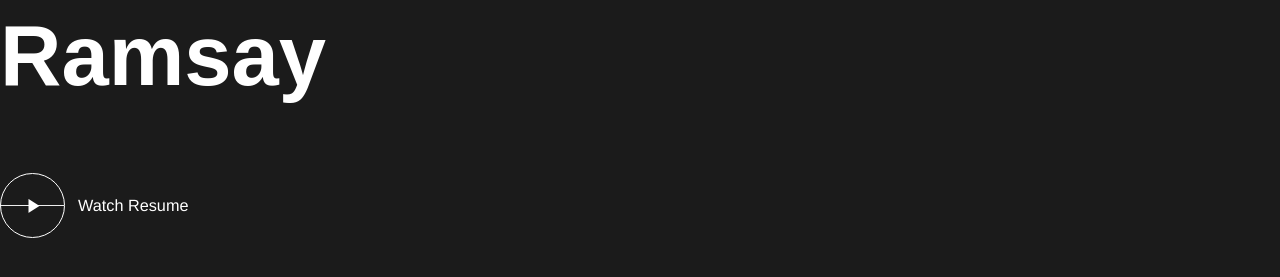
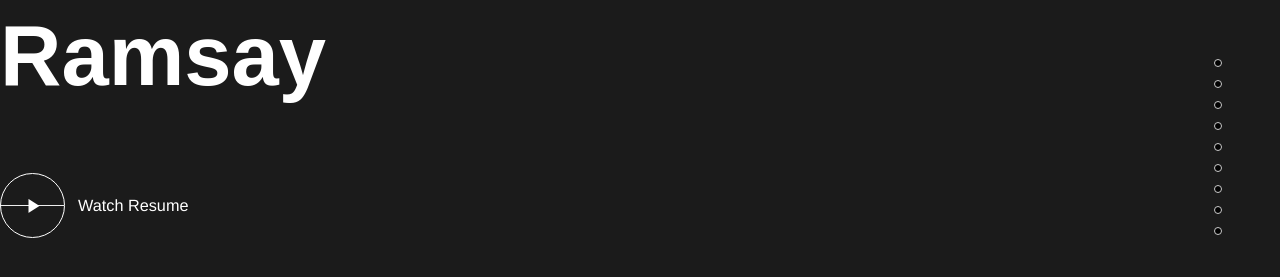
Before and after one commit to albayrakbektas/ramsey, a Vue app: page / in a window 1280 px wide. Shown: the part 263-540 px from the top of the page. Built offline with nearby package versions, Linux system fonts and the light colour scheme.

Commit message:
transition
Section transition wheel event

```diff
--- a/src/App.vue
+++ b/src/App.vue
@@ -37,7 +37,7 @@ body {
   background-color: #1b1b1b;
   height: 100vh;
   width: 100vw;
-  //overflow: hidden;
+  overflow: hidden;
 }
 body::-webkit-scrollbar {
   display: none;
@@ -105,17 +105,4 @@ a {
   color: #757575;
   opacity: 0.1;
 }
-//.bg-img {
-//  position: absolute;
-//  z-index: 0;
-//  top: 0;
-//  bottom: 0;
-//  left: 0;
-//  right: 0;
-//  height: 100%;
-//  width: 100%;
-//  background-repeat: no-repeat;
-//  background-size: cover;
-//  background-image: url("http://paul-themes.com/wordpress/ramsay/wp-content/uploads/2020/01/attachment-18.jpg");
-//}
 </style>
--- a/src/router/index.js
+++ b/src/router/index.js
@@ -1,23 +1,14 @@
 import Vue from "vue";
 import VueRouter from "vue-router";
-import HomeView from "../views/HomeView.vue";
+import App from "@/App";
 
 Vue.use(VueRouter);
 
 const routes = [
   {
     path: "/",
-    name: "home",
-    component: HomeView,
-  },
-  {
-    path: "/about",
-    name: "about",
-    // route level code-splitting
-    // this generates a separate chunk (about.[hash].js) for this route
-    // which is lazy-loaded when the route is visited.
-    component: () =>
-      import(/* webpackChunkName: "about" */ "../views/AboutView.vue"),
+    name: "app",
+    component: App,
   },
 ];
 
--- a/src/views/MainPage.vue
+++ b/src/views/MainPage.vue
@@ -11,44 +11,44 @@
       <ArticlesSection id="eight" class="section" />
       <ContactSection id="nine" class="section" />
     </div>
-    <!--    <div class="dots">-->
-    <!--      <span-->
-    <!--        class="w3-badge demo w3-border w3-hover-white"-->
-    <!--        @click="currentDiv(1)"-->
-    <!--      ></span>-->
-    <!--      <span-->
-    <!--        class="w3-badge demo w3-border w3-hover-white"-->
-    <!--        @click="currentDiv(2)"-->
-    <!--      ></span>-->
-    <!--      <span-->
-    <!--        class="w3-badge demo w3-border w3-hover-white"-->
-    <!--        @click="currentDiv(3)"-->
-    <!--      ></span>-->
-    <!--      <span-->
-    <!--        class="w3-badge demo w3-border w3-hover-white"-->
-    <!--        @click="currentDiv(4)"-->
-    <!--      ></span>-->
-    <!--      <span-->
-    <!--        class="w3-badge demo w3-border w3-hover-white"-->
-    <!--        @click="currentDiv(5)"-->
-    <!--      ></span>-->
-    <!--      <span-->
-    <!--        class="w3-badge demo w3-border w3-hover-white"-->
-    <!--        @click="currentDiv(6)"-->
-    <!--      ></span>-->
-    <!--      <span-->
-    <!--        class="w3-badge demo w3-border w3-hover-white"-->
-    <!--        @click="currentDiv(7)"-->
-    <!--      ></span>-->
-    <!--      <span-->
-    <!--        class="w3-badge demo w3-border w3-hover-white"-->
-    <!--        @click="currentDiv(8)"-->
-    <!--      ></span>-->
-    <!--      <span-->
-    <!--        class="w3-badge demo w3-border w3-hover-white"-->
-    <!--        @click="currentDiv(9)"-->
-    <!--      ></span>-->
-    <!--    </div>-->
+    <div class="dots">
+      <span
+        class="w3-badge demo w3-border w3-hover-white"
+        @click="currentDiv(1)"
+      ></span>
+      <span
+        class="w3-badge demo w3-border w3-hover-white"
+        @click="currentDiv(2)"
+      ></span>
+      <span
+        class="w3-badge demo w3-border w3-hover-white"
+        @click="currentDiv(3)"
+      ></span>
+      <span
+        class="w3-badge demo w3-border w3-hover-white"
+        @click="currentDiv(4)"
+      ></span>
+      <span
+        class="w3-badge demo w3-border w3-hover-white"
+        @click="currentDiv(5)"
+      ></span>
+      <span
+        class="w3-badge demo w3-border w3-hover-white"
+        @click="currentDiv(6)"
+      ></span>
+      <span
+        class="w3-badge demo w3-border w3-hover-white"
+        @click="currentDiv(7)"
+      ></span>
+      <span
+        class="w3-badge demo w3-border w3-hover-white"
+        @click="currentDiv(8)"
+      ></span>
+      <span
+        class="w3-badge demo w3-border w3-hover-white"
+        @click="currentDiv(9)"
+      ></span>
+    </div>
   </div>
 </template>
 
@@ -89,25 +89,32 @@ export default {
       if (this.counter > 0) {
         return;
       }
-      setTimeout(() => {
-        document
-          .getElementById("sections")
-          .addEventListener("wheel", this.handleWheel);
-      }, 1000);
+      let firstSection = document.querySelector("#one");
+      let sections = document.querySelectorAll(".section");
       let activeSection = document.querySelector(".active-section");
-      let nextSibling = activeSection.nextElementSibling;
+      let nextSibling = activeSection.nextElementSibling
+        ? activeSection.nextElementSibling
+        : null;
       let prevSibling = activeSection.previousElementSibling;
-      console.log(`Prev===${prevSibling}--------- Next===${nextSibling}`);
       activeSection.classList.remove("active-section");
       if (e.deltaY > 0) {
-        activeSection.style.transform = "translate3d(0px, -100%, 0px)";
-        nextSibling.classList.add("active-section");
+        if (activeSection.id === "eight") {
+          sections.forEach((e) => {
+            e.style.transform = "translate3d(0px, 0%, 0px)";
+          });
+          firstSection.classList.add("active-section");
+        } else {
+          activeSection.style.transform = "translate3d(0px, -100%, 0px)";
+          nextSibling.classList.add("active-section");
+        }
       } else if (e.deltaY < 0) {
-        if (prevSibling === null) {
-          return;
+        console.log(activeSection.id);
+        if (activeSection.id === "one") {
+          activeSection.classList.add("active-section");
+        } else {
+          prevSibling.classList.add("active-section");
+          prevSibling.style.transform = "translate3d(0px, 0px, 0px)";
         }
-        activeSection.style.transform = "translate3d(0px, 0px, 0px)";
-        prevSibling.classList.add("active-section");
       }
       this.counter++;
       setTimeout(() => {
@@ -160,7 +167,7 @@ export default {
   position: absolute;
   right: calc(5rem - (13px / 2));
   top: calc(50% - 6rem);
-  z-index: 5;
+  z-index: 99;
 }
 .w3-transparent {
   background-color: unset !important;
```
